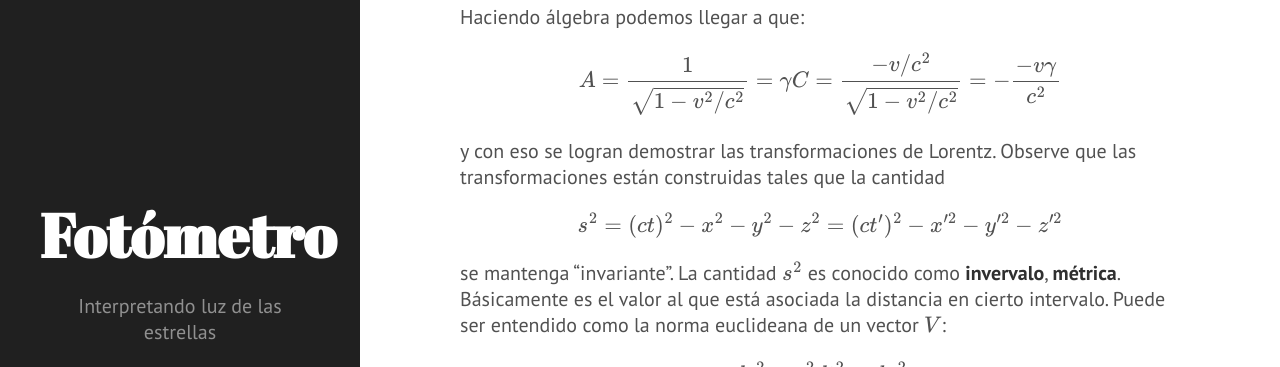
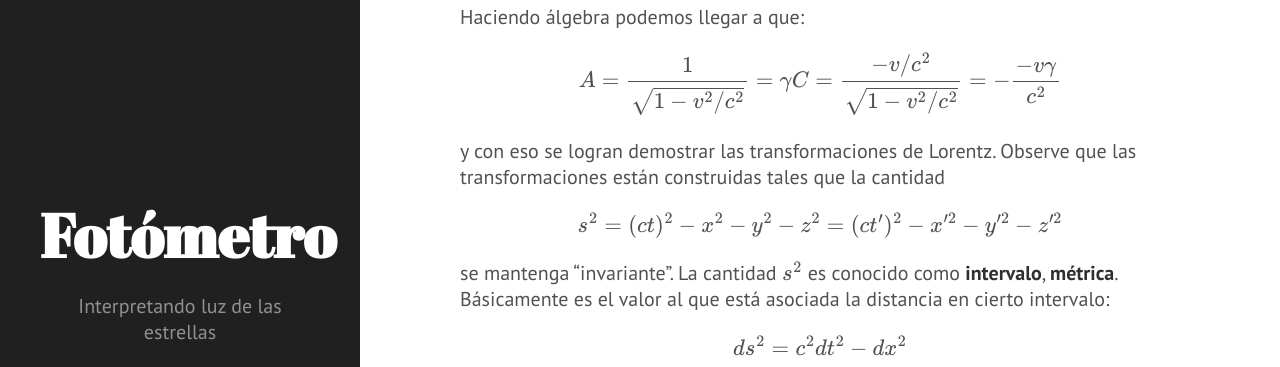
Before and after one commit to nicomedinap/nicomedinap.github.io, a Jekyll site: the page built from apuntes/FisicaDeFronteras/RelatividadGeneral.md, in a window 1280 px wide and 900 px high, scrolled down 11896 px, cut to the strip 0-367 px from the top of the window. Built offline with Jekyll 4.4.1, drawn with Linux system fonts in a browser that asks for light colours; formulas are drawn with MathJax 3; a script that is not in the unit is left out; some of the changed text lies outside the part shown.

Commit message:
Update RelatividadGeneral.md

```diff
--- a/apuntes/FisicaDeFronteras/RelatividadGeneral.md
+++ b/apuntes/FisicaDeFronteras/RelatividadGeneral.md
@@ -396,7 +396,7 @@ $$
 s^2 = (ct)^2 - x^2 - y^2 - z^2 =  (c t')^2 - x'^2 - y'^2 - z'^2
 $$
 
-se mantenga "invariante". La cantidad $s^2$ es conocido como **invervalo**, **métrica**. Básicamente es el valor al que está asociada la distancia en cierto intervalo. Puede ser entendido como la norma euclideana de un vector $V$:
+se mantenga "invariante". La cantidad $s^2$ es conocido como **intervalo**, **métrica**. Básicamente es el valor al que está asociada la distancia en cierto intervalo:
 
 $$
 ds^2 = c^2 dt^2 - dx^2
```
Also changed, not shown: other parts of apuntes/FisicaDeFronteras/RelatividadGeneral.md (+1 -1 lines).
